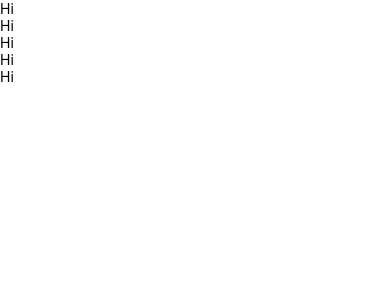
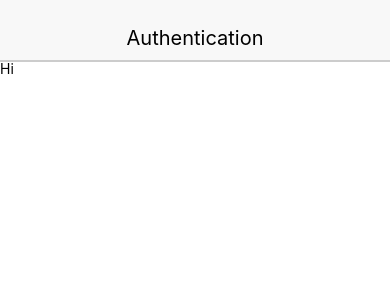
Before and after one commit to nerwinhernando/rn_auth, a React Native app: screen / in a window 390 px wide. Shown: the top 300 px of the page. Built offline with nearby package versions, Linux system fonts and the light colour scheme.

Commit message:
render header

```diff
--- a/src/App.js
+++ b/src/App.js
@@ -1,14 +1,11 @@
 import React from 'react';
 import { View, Text } from 'react-native';
-
+import { Header } from './components/common/Header';
 class App extends React.Component {
     render() {
         return(
             <View>
-                <Text>Hi</Text>
-                <Text>Hi</Text>
-                <Text>Hi</Text>
-                <Text>Hi</Text>
+                <Header headerText='Authentication' />
                 <Text>Hi</Text>
             </View>
         );
```
